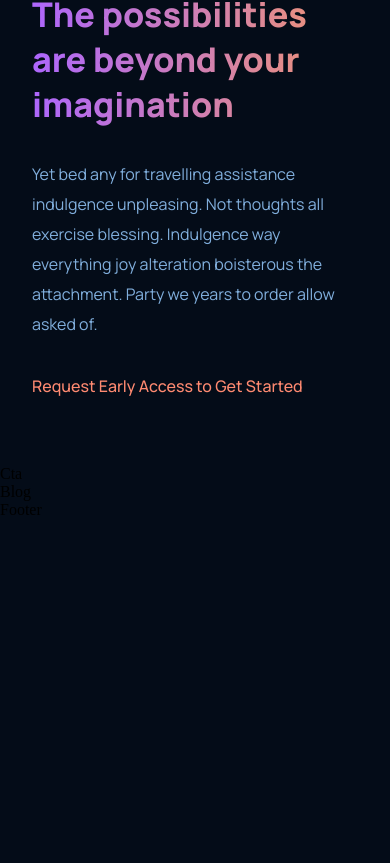
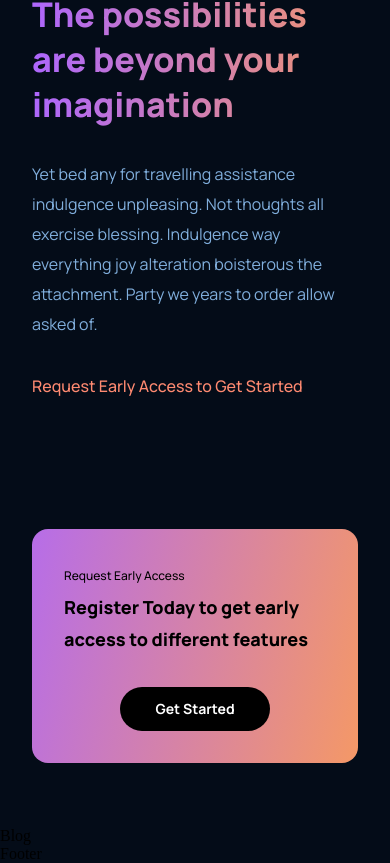
Before and after one commit to zeb00002/gpt, a React (Create React App) app: page / in a window 390 px wide. Shown: the part 3988-4851 px from the top of the page. Before the commit the page ends 4507 px from the top, so only its background shows below. Built offline with nearby package versions, Linux system fonts and the light colour scheme.

Commit message:
cta done

```diff
--- a/src/components/cta/Cta.jsx
+++ b/src/components/cta/Cta.jsx
@@ -3,7 +3,15 @@
 
 const Cta = () => {
   return (
-    <div>Cta</div>
+    <div className="gpt__cta">
+      <div className="gpt__cta-content">
+        <p>Request Early Access</p>
+        <h3>Register Today to get early access to different features</h3>
+      </div>
+      <div className="gpt__cta-btn">
+        <button type='button'>Get Started</button>
+      </div>
+    </div>
   )
 }
 
--- a/src/components/cta/cta.css
+++ b/src/components/cta/cta.css
@@ -0,0 +1,77 @@
+.gpt__cta{
+
+
+    display: flex;
+    justify-content: space-between;
+    align-items: center;
+    flex-direction: row;
+    padding: 2rem;
+    margin: 4rem;
+    border-radius: 1rem;
+    background: var(--gradient-bar);
+}
+
+.gpt__cta-content p{
+font-family: var(--font-family);
+font-weight: 500;
+font-size: 12px;
+line-height: 30px;
+}
+
+.gpt__cta-content h3{
+    font-family: var(--font-family);
+    font-weight: 800;
+    font-size: 24px;
+    line-height: 45px;
+    color: #000;
+}
+
+.gpt__cta-btn{
+    display: flex;
+    justify-content: center;
+    align-items: center;
+    margin-left: 2rem;
+}
+
+.gpt__cta-btn button{
+    background: #000000;
+    border-radius: 40px;
+    font-family: var(--font-family);
+    font-size: 18px;
+    line-height: 30px;
+    font-weight: bold;
+    padding: 0.5rem 1rem;
+    border: none;
+    cursor: pointer;
+    outline: none;
+    min-width: 150px;
+    color: #FFF;
+}
+
+@media screen and (max-width:650px){
+    .gpt__cta{
+        flex-direction: column;
+
+    }
+
+    .gpt__cta-btn{
+        margin: 2rem 0 0;
+    }
+}
+
+@media screen and (max-width:550px) {
+    .gpt__cta{
+        margin: 4rem 2rem;
+    }
+
+    .gpt__cta-content h3{
+        font-size: 18px;
+        line-height: 32px;
+    }
+
+    .gpt__cta-btn button{
+        line-height: 28px;
+        font-size: 14px;
+    }
+
+}
```
